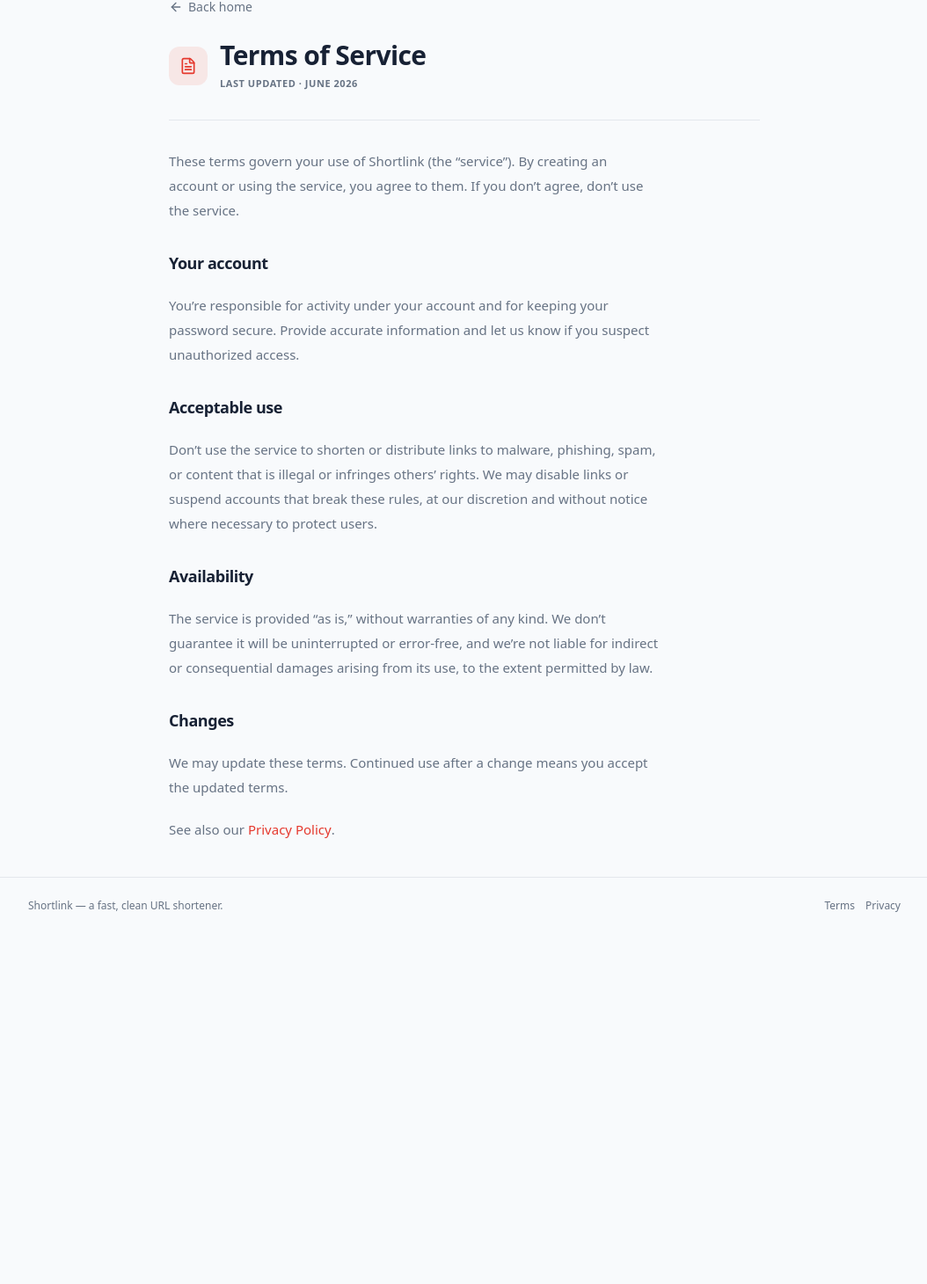
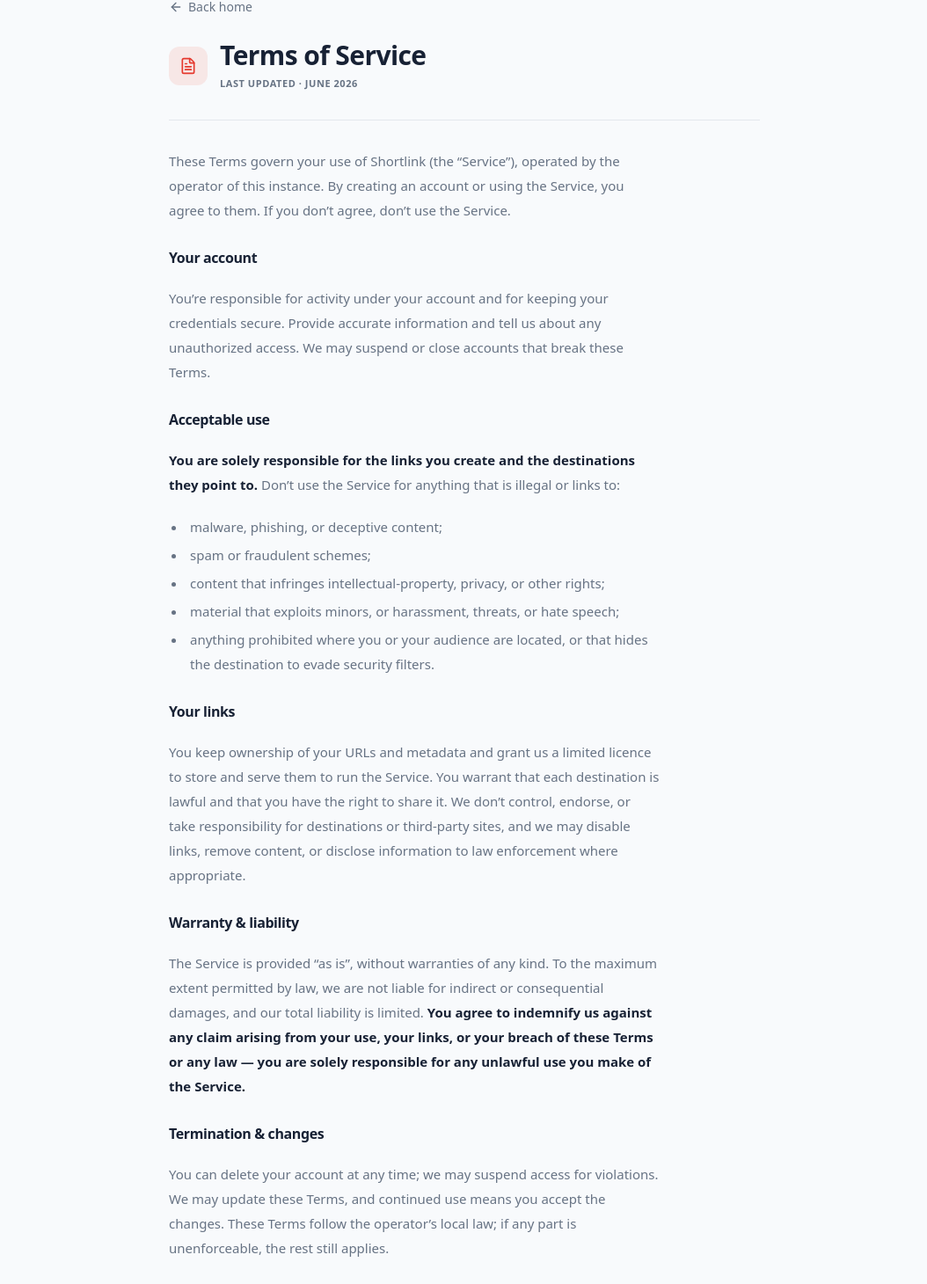
Before and after one commit to botnick/shortlink, a React (Vite) app: page /terms in a window 1280 px wide. Shown: the part 99-1559 px from the top of the page at 88% size, without its empty margins (112-1166 px from the left). Before the commit the page ends 1161 px from the top, so only its background shows below. Built offline with nearby package versions, Linux system fonts and the light colour scheme; no server answers; a web font is replaced by a local one.

Commit message:
Tighten Terms & Privacy to concise, comprehensive sections
Cover the essentials (sole user responsibility, prohibited uses, destination
disclaimer, as-is, liability cap, indemnification) in far fewer words — the
previous draft was too long-winded.

```diff
--- a/src/pages/Legal.tsx
+++ b/src/pages/Legal.tsx
@@ -33,7 +33,7 @@
         </div>
       </div>
 
-      <div className="mt-8 space-y-5 border-t pt-8 text-[15px] leading-7 text-muted-foreground [&_a]:font-medium [&_a]:text-primary hover:[&_a]:underline [&_h2]:mt-8 [&_h2]:text-lg [&_h2]:font-semibold [&_h2]:tracking-tight [&_h2]:text-foreground [&_p]:max-w-prose [&_strong]:font-semibold [&_strong]:text-foreground">
+      <div className="mt-8 space-y-5 border-t pt-8 text-[15px] leading-7 text-muted-foreground [&_a]:font-medium [&_a]:text-primary hover:[&_a]:underline [&_h2]:mt-7 [&_h2]:text-base [&_h2]:font-semibold [&_h2]:tracking-tight [&_h2]:text-foreground [&_li]:pl-1 [&_p]:max-w-prose [&_strong]:font-semibold [&_strong]:text-foreground [&_ul]:max-w-prose [&_ul]:list-disc [&_ul]:space-y-1 [&_ul]:pl-5">
         {children}
       </div>
     </div>
@@ -42,43 +42,62 @@
 
 export function Terms() {
   const { config } = useConfig();
+  const app = config.appName;
   return (
     <Shell title="Terms of Service" icon={<FileText className="size-5" />}>
       <p>
-        These terms govern your use of {config.appName} (the “service”). By creating an
-        account or using the service, you agree to them. If you don’t agree, don’t use the
-        service.
+        These Terms govern your use of {app} (the “Service”), operated by the operator of this
+        instance. By creating an account or using the Service, you agree to them. If you don’t
+        agree, don’t use the Service.
       </p>
+
       <h2>Your account</h2>
       <p>
-        You’re responsible for activity under your account and for keeping your password
-        secure. Provide accurate information and let us know if you suspect unauthorized
-        access.
+        You’re responsible for activity under your account and for keeping your credentials
+        secure. Provide accurate information and tell us about any unauthorized access. We may
+        suspend or close accounts that break these Terms.
       </p>
+
       <h2>Acceptable use</h2>
       <p>
-        Don’t use the service to shorten or distribute links to malware, phishing, spam,
-        or content that is illegal or infringes others’ rights. We may disable links or
-        suspend accounts that break these rules, at our discretion and without notice where
-        necessary to protect users.
+        <strong>You are solely responsible for the links you create and the destinations they
+        point to.</strong> Don’t use the Service for anything that is illegal or links to:
       </p>
-      <h2>Availability</h2>
+      <ul>
+        <li>malware, phishing, or deceptive content;</li>
+        <li>spam or fraudulent schemes;</li>
+        <li>content that infringes intellectual‑property, privacy, or other rights;</li>
+        <li>material that exploits minors, or harassment, threats, or hate speech;</li>
+        <li>anything prohibited where you or your audience are located, or that hides the destination to evade security filters.</li>
+      </ul>
+
+      <h2>Your links</h2>
       <p>
-        The service is provided “as is,” without warranties of any kind. We don’t guarantee
-        it will be uninterrupted or error-free, and we’re not liable for indirect or
-        consequential damages arising from its use, to the extent permitted by law.
+        You keep ownership of your URLs and metadata and grant us a limited licence to store and
+        serve them to run the Service. You warrant that each destination is lawful and that you
+        have the right to share it. We don’t control, endorse, or take responsibility for
+        destinations or third‑party sites, and we may disable links, remove content, or disclose
+        information to law enforcement where appropriate.
       </p>
-      <h2>Changes</h2>
+
+      <h2>Warranty &amp; liability</h2>
       <p>
-        We may update these terms. Continued use after a change means you accept the
-        updated terms.
+        The Service is provided “as is”, without warranties of any kind. To the maximum extent
+        permitted by law, we are not liable for indirect or consequential damages, and our total
+        liability is limited. <strong>You agree to indemnify us against any claim arising from
+        your use, your links, or your breach of these Terms or any law — you are solely
+        responsible for any unlawful use you make of the Service.</strong>
       </p>
+
+      <h2>Termination &amp; changes</h2>
       <p>
-        See also our{" "}
-        <Link to="/privacy" className="text-primary hover:underline">
-          Privacy Policy
-        </Link>
-        .
+        You can delete your account at any time; we may suspend access for violations. We may
+        update these Terms, and continued use means you accept the changes. These Terms follow
+        the operator’s local law; if any part is unenforceable, the rest still applies.
+      </p>
+
+      <p>
+        See also our <Link to="/privacy">Privacy Policy</Link>.
       </p>
     </Shell>
   );
@@ -86,51 +105,54 @@
 
 export function Privacy() {
   const { config } = useConfig();
+  const app = config.appName;
   return (
     <Shell title="Privacy Policy" icon={<ShieldCheck className="size-5" />}>
       <p>
-        This policy explains what {config.appName} collects and why. We aim to collect only
-        what’s needed to run the service.
+        This policy explains what {app} (operated by the operator of this instance) collects and
+        why. We collect only what’s needed to run the Service.
       </p>
+
       <h2>What we collect</h2>
       <p>
-        <strong>Account:</strong> your email address and a securely hashed password.
+        <strong>Account:</strong> your email and a securely hashed password.
         <br />
         <strong>Links:</strong> the destination URLs, aliases, and titles you create.
         <br />
-        <strong>Click analytics:</strong> when someone opens a short link we record the
-        time, approximate country, referring site, browser, operating system, device type,
-        and the visitor’s IP address. This lets us count visits and show you statistics.
+        <strong>Click analytics:</strong> when a short link is opened we record the time,
+        approximate country, referring site, browser, OS, device type, and the visitor’s IP
+        address — to count visits and show link owners their statistics.
       </p>
+
+      <h2>How we use it</h2>
+      <p>
+        To run and secure the Service, show owners their analytics, and prevent abuse. We don’t
+        sell your data or use it for advertising or cross‑site tracking. We share it only with
+        the infrastructure providers needed to run the Service, and where required by law.
+      </p>
+
       <h2>Cookies</h2>
       <p>
-        We use a single, strictly necessary cookie to keep you signed in. We don’t use
-        third-party advertising or cross-site tracking.
+        We use a single, strictly necessary cookie to keep you signed in — no advertising or
+        tracking cookies.
       </p>
-      <h2>How we use it</h2>
+
+      <h2>Retention &amp; your rights</h2>
       <p>
-        To operate the service, show link owners their analytics, and prevent abuse. We
-        don’t sell your data. We only share it with the infrastructure providers needed to
-        run the service (such as hosting and the database).
+        Data is kept while your account and links exist. Deleting a link removes its analytics;
+        deleting your account removes your data, subject to backups and legal requirements. You
+        can edit or delete your links and account anytime, or contact the operator of this
+        instance to access, export, or delete your data.
       </p>
-      <h2>Retention</h2>
+
+      <h2>Changes</h2>
       <p>
-        Data is kept while your account and links exist. Deleting a link removes its
-        analytics; deleting your account removes your data.
+        We may update this policy; the date above reflects the latest version. For any privacy
+        question, contact the operator of this instance.
       </p>
-      <h2>Your choices</h2>
+
       <p>
-        You can edit or delete your links and account at any time. For any data request,
-        contact the operator of this instance.
-      </p>
-      <h2>Changes</h2>
-      <p>We may update this policy; the date above reflects the latest version.</p>
-      <p>
-        See also our{" "}
-        <Link to="/terms" className="text-primary hover:underline">
-          Terms of Service
-        </Link>
-        .
+        See also our <Link to="/terms">Terms of Service</Link>.
       </p>
     </Shell>
   );
```
